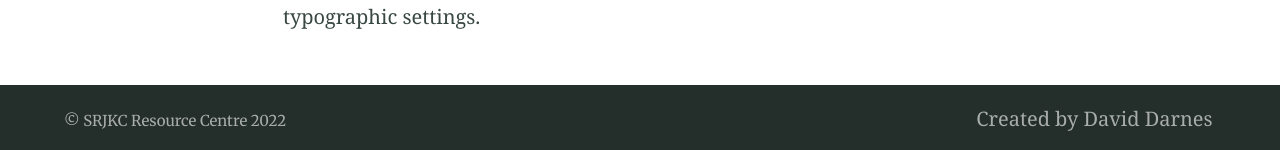
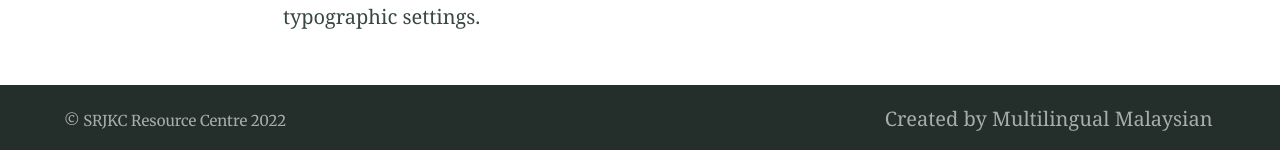
Before and after one commit to multilingual-malaysian/SRJKC_resources, a Jekyll site: the page built from index.md, in a window 1280 px wide and 900 px high, scrolled down 6447 px. Shown: the part 747-897 px from the top of the window. Built offline with Jekyll 4.4.1, drawn with Linux system fonts in a browser that asks for light colours.

Commit message:
Update _config.yml

```diff
--- a/_config.yml
+++ b/_config.yml
@@ -141,7 +141,7 @@ navigation_header:
         #https://stackoverflow.com/questions/69813830/how-to-create-a-drop-down-menu-in-yml-using-jekyll
 
 navigation_footer:
-- title: Created by David Darnes
+- title: Created by Multilingual Malaysian
   url: https://darn.es
 
 social_links: # Appears in sidebar. Set the urls then uncomment and comment out as desired
```
